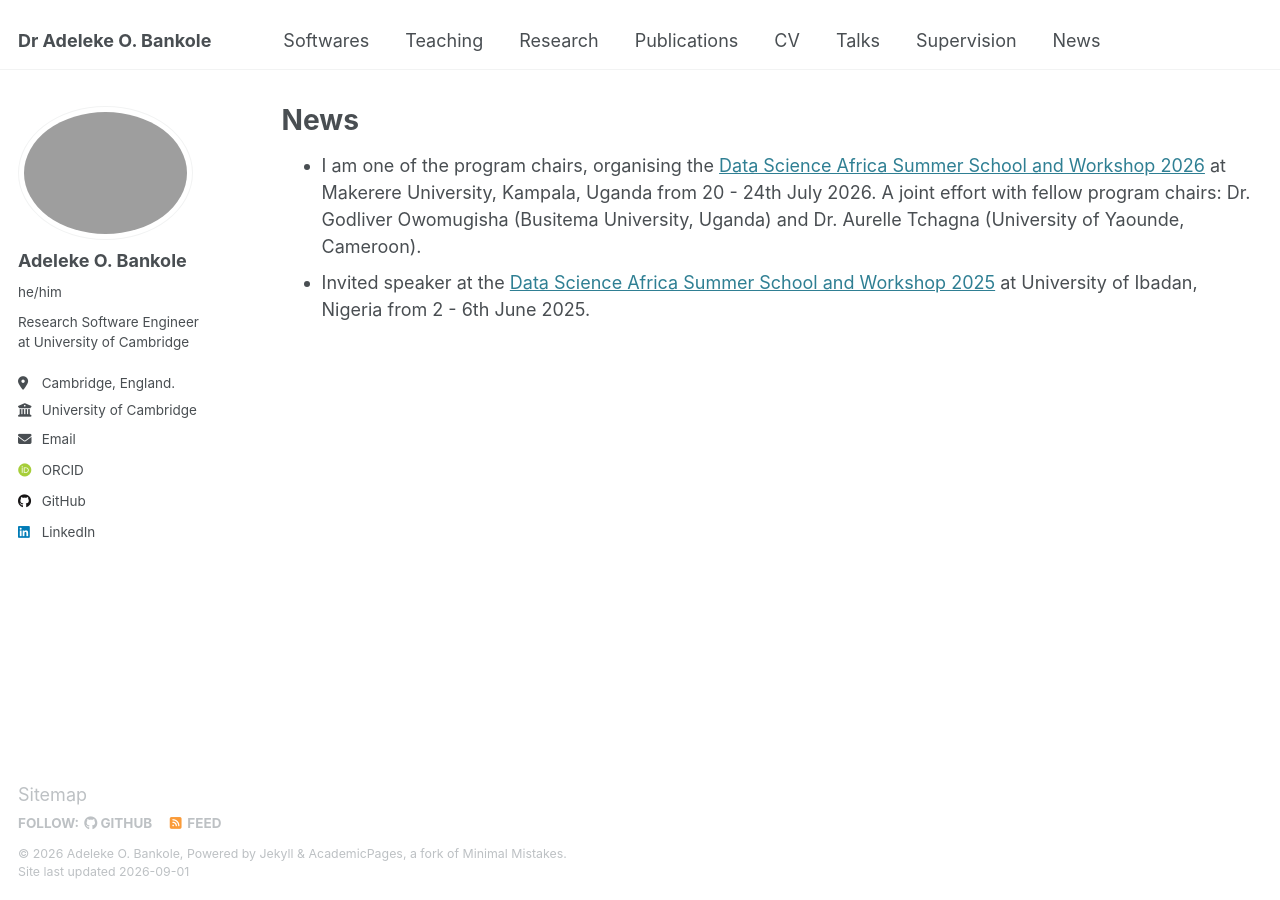
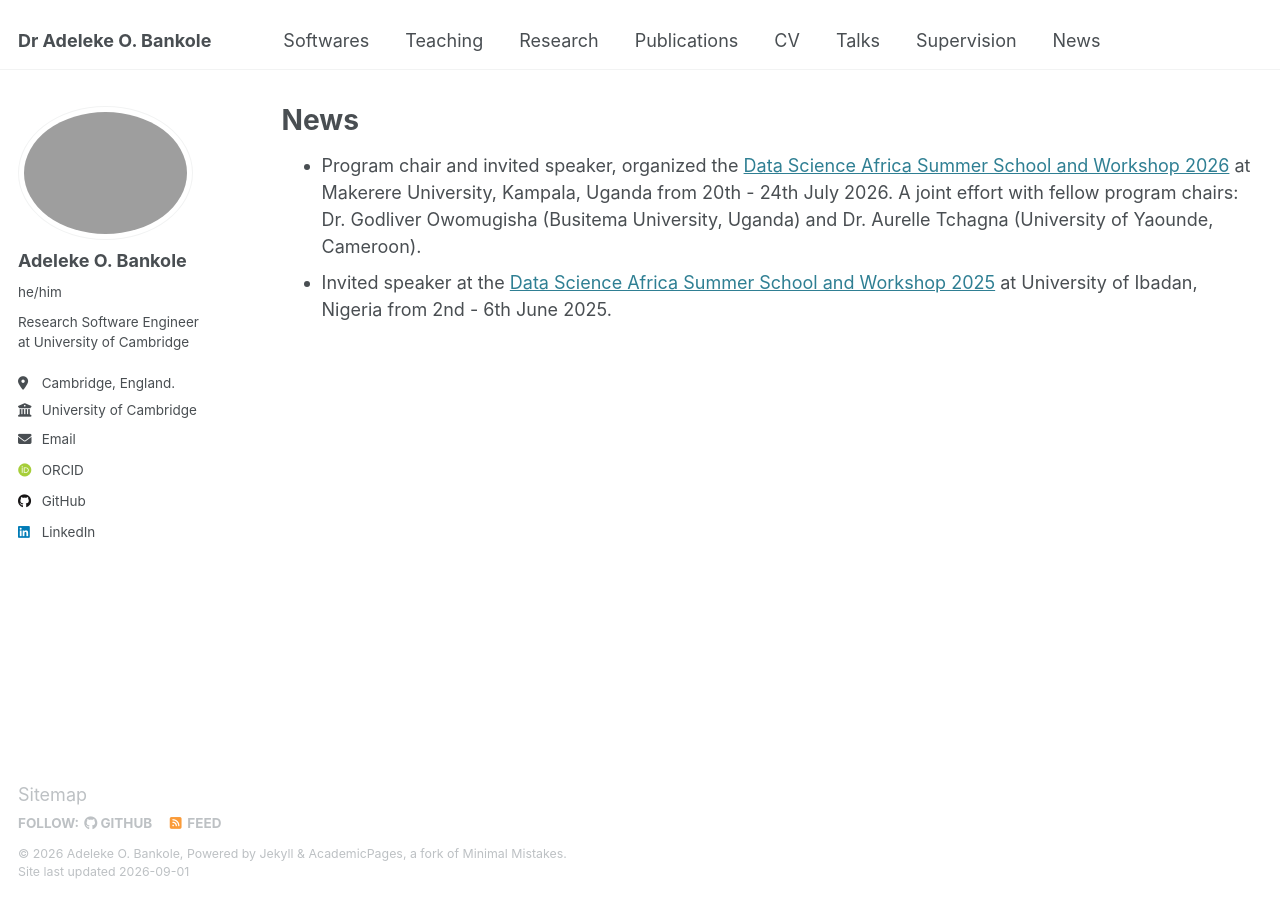
Before and after one commit to AdelekeBankole/adelekebankole.github.io, a Jekyll site: the page built from _news/news.md, in a window 1280 px wide. Built offline with Jekyll 4.4.1, drawn with Linux system fonts in a browser that asks for light colours; some web fonts are replaced.

Commit message:
Update news entry for clarity and formatting

```diff
--- a/_news/news.md
+++ b/_news/news.md
@@ -4,5 +4,5 @@ title: "News"
 permalink: /news/
 author_profile: true
 ---
-* I am one of the program chairs, organising the [Data Science Africa Summer School and Workshop 2026](https://www.datascienceafrica.org/dsa-2026) at Makerere University, Kampala, Uganda from 20 - 24th July 2026. A joint effort with fellow program chairs: Dr. Godliver Owomugisha (Busitema University, Uganda) and Dr. Aurelle Tchagna (University of Yaounde, Cameroon).
-* Invited speaker at the [Data Science Africa Summer School and Workshop 2025](https://www.datascienceafrica.org/dsa-2025) at University of Ibadan, Nigeria from 2 - 6th June 2025.
+* Program chair and invited speaker, organized the [Data Science Africa Summer School and Workshop 2026](https://www.datascienceafrica.org/dsa-2026) at Makerere University, Kampala, Uganda from 20th - 24th July 2026. A joint effort with fellow program chairs: Dr. Godliver Owomugisha (Busitema University, Uganda) and Dr. Aurelle Tchagna (University of Yaounde, Cameroon).
+* Invited speaker at the [Data Science Africa Summer School and Workshop 2025](https://www.datascienceafrica.org/dsa-2025) at University of Ibadan, Nigeria from 2nd - 6th June 2025.
```
